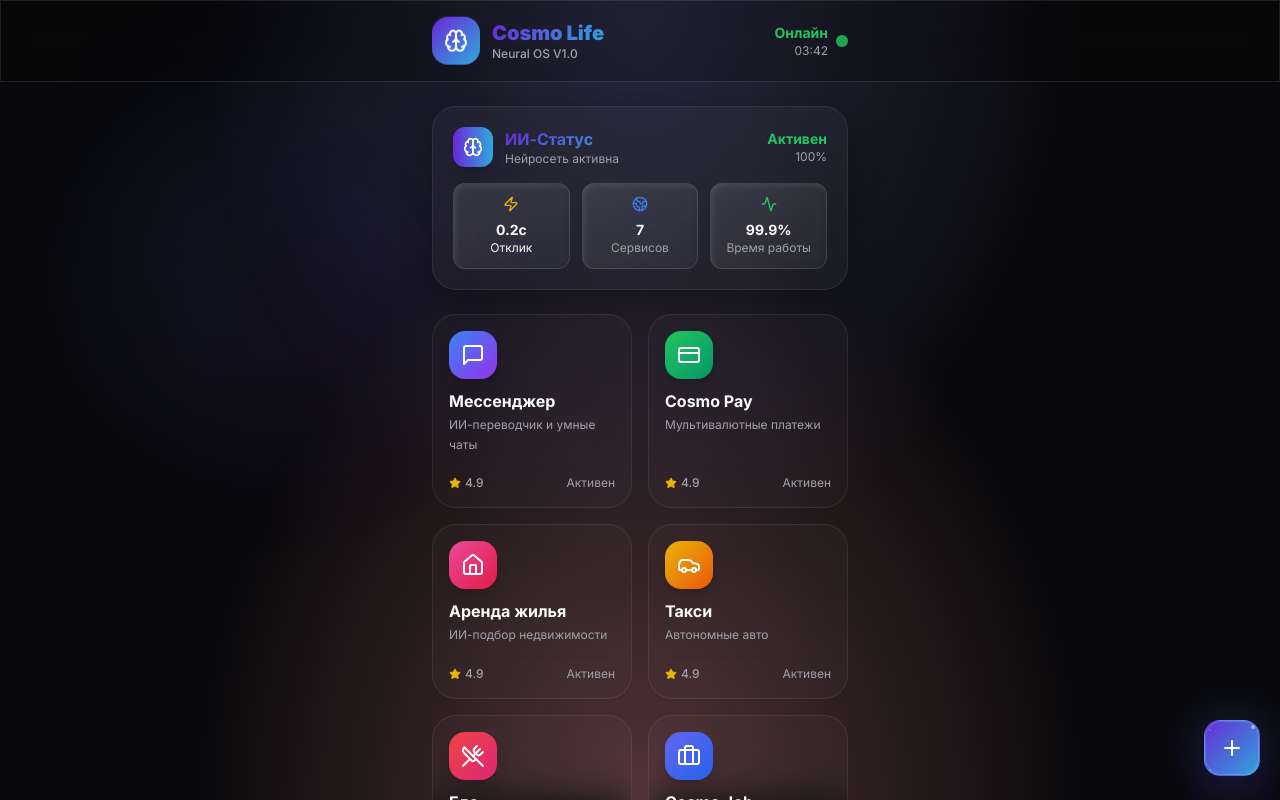
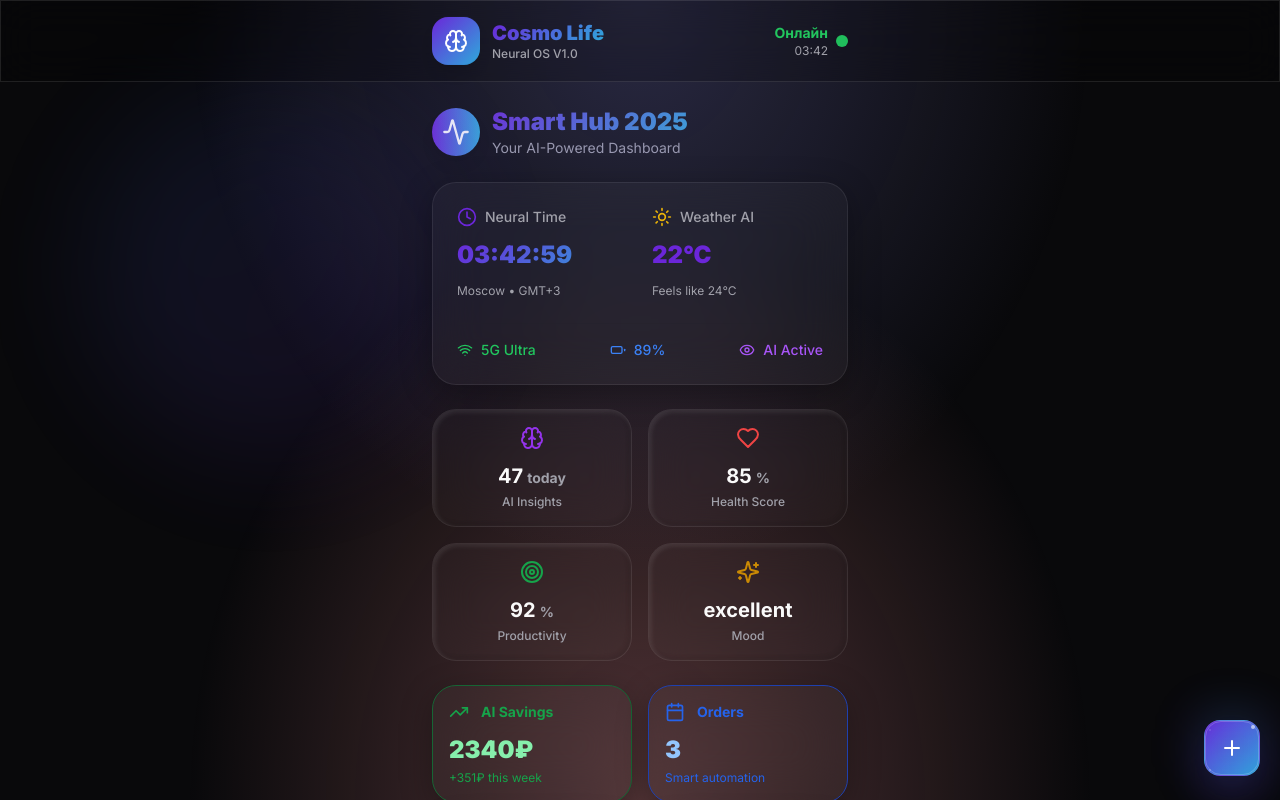
Before and after one commit to vtoroipasport/cosmoworld-ai-connect, a React (Vite) app: page / in a window 1280 px wide. Shown: the top 800 px of the page. Built offline with nearby package versions, Linux system fonts and the light colour scheme.

Commit message:
Revert: Restore Smart Hub and design

```diff
--- a/src/pages/Index.tsx
+++ b/src/pages/Index.tsx
@@ -7,6 +7,7 @@ import { useNavigate } from 'react-router-dom';
 import { useToast } from '@/hooks/use-toast';
 import FloatingActionButton from '@/components/FloatingActionButton';
 import CosmoLifeAssistant from '@/components/CosmoLifeAssistant';
+import SmartHub from '@/components/SmartHub';
 
 const Index = () => {
   const navigate = useNavigate();
@@ -129,43 +130,9 @@ const Index = () => {
         </div>
       </div>
 
-      {/* AI Status Panel */}
-      <div className="max-w-md mx-auto px-4 pt-6">
-        <div className="card-2025 p-5 holographic-2025">
-          <div className="flex items-center justify-between mb-4">
-            <div className="flex items-center gap-3">
-              <div className="w-10 h-10 bg-gradient-to-r from-primary to-accent rounded-xl flex items-center justify-center shadow-lg">
-                <Brain className="w-5 h-5 text-white" />
-              </div>
-              <div>
-                <h3 className="font-bold text-base gradient-text-2025">ИИ-Статус</h3>
-                <p className="text-xs text-muted-foreground">Нейросеть активна</p>
-              </div>
-            </div>
-            <div className="text-right">
-              <div className="text-sm font-bold text-green-500">Активен</div>
-              <div className="text-xs text-muted-foreground">100%</div>
-            </div>
-          </div>
-
-          <div className="grid grid-cols-3 gap-3 text-center">
-            <div className="neomorphism-2025 p-3 rounded-xl">
-              <Zap className="w-4 h-4 text-yellow-500 mx-auto mb-2" />
-              <div className="text-sm font-bold">0.2с</div>
-              <div className="text-xs text--foreground">Отклик</div>
-            </div>
-            <div className="neomorphism-2025 p-3 rounded-xl">
-              <Globe2 className="w-4 h-4 text-blue-500 mx-auto mb-2" />
-              <div className="text-sm font-bold">7</div>
-              <div className="text-xs text-muted-foreground">Сервисов</div>
-            </div>
-            <div className="neomorphism-2025 p-3 rounded-xl">
-              <Activity className="w-4 h-4 text-green-500 mx-auto mb-2" />
-              <div className="text-sm font-bold">99.9%</div>
-              <div className="text-xs text-muted-foreground">Время работы</div>
-            </div>
-          </div>
-        </div>
+      {/* Smart Hub Component */}
+      <div className="max-w-md mx-auto px-4 py-6">
+        <SmartHub />
       </div>
 
       {/* Services Grid */}
```
